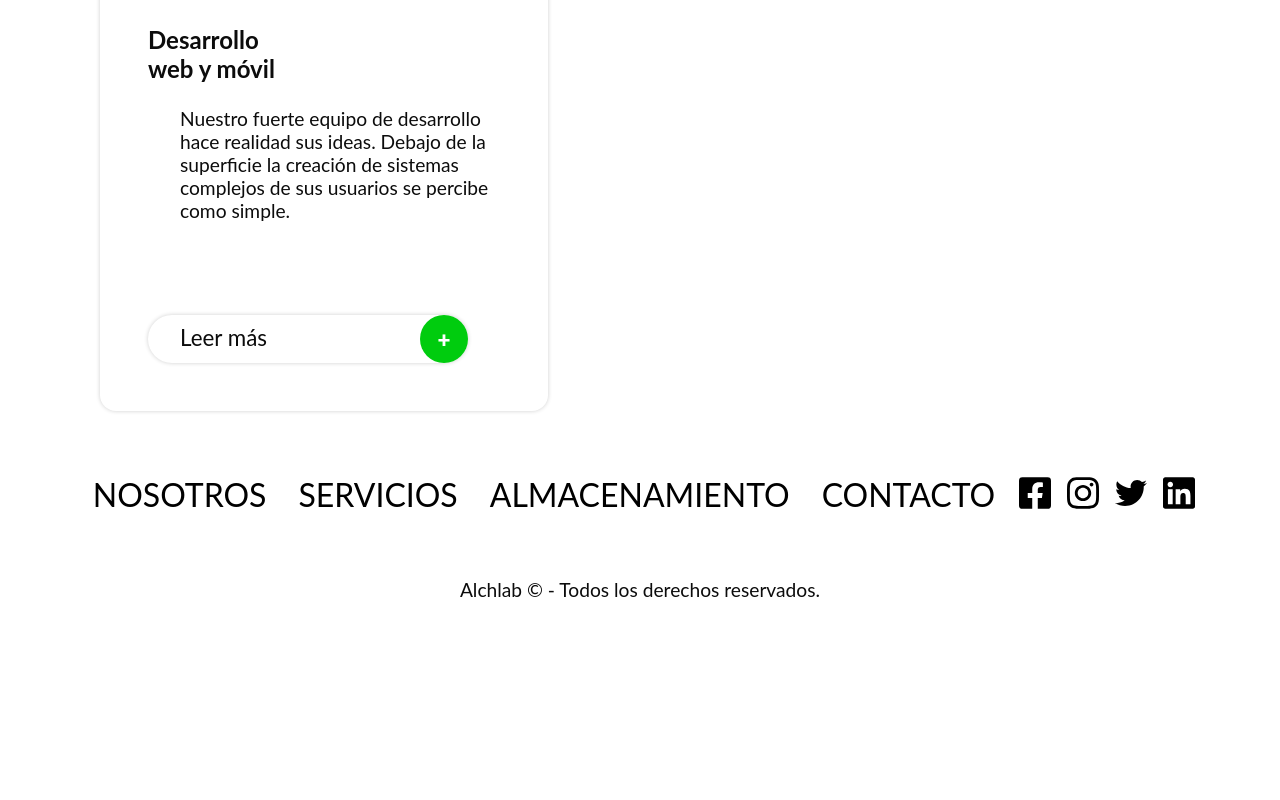
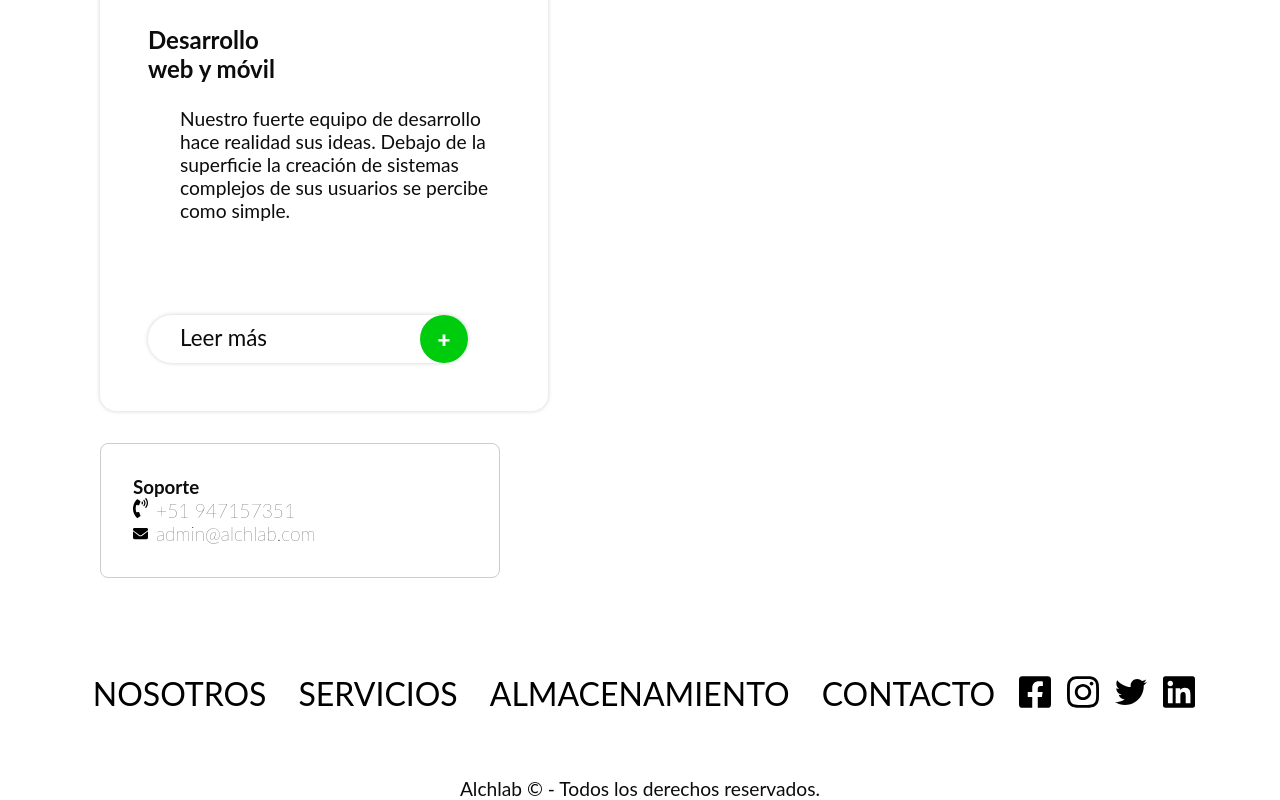
Before and after one commit to Alchlabsac/alchlab-production, a Next.js app: page / in a window 1280 px wide. Shown: the part 1209-2009 px from the top of the page. Before the commit the page ends 1810 px from the top, so only its background shows below. Built offline with nearby package versions, Linux system fonts and the light colour scheme.

Commit message:
:sparkles: [GH-3] Contact box finished

```diff
--- a/components/Contact/ContactBox/ContactBox.js
+++ b/components/Contact/ContactBox/ContactBox.js
@@ -0,0 +1,20 @@
+import React from "react";
+import styles from "./ContactBox.module.css"
+
+const ContactBox = ({ title, phone, email }) => {
+  return (
+    <div className={styles.contact}>
+      <h3 className={styles.contactTitle}>{title}</h3>
+      <div>
+        <img src="assets/contact-phone.svg" alt="Contact Phone" />
+        <span className={styles.contactPhone}>{phone}</span>
+      </div>
+      <div>
+        <img src="assets/contact-card.svg" alt="Contact email" />
+        <span className={styles.contactEmail}>{email}</span>
+      </div>
+    </div>
+  );
+};
+
+export default ContactBox;
--- /dev/null
+++ b/components/Contact/ContactBox/ContactBox.module.css
@@ -0,0 +1,29 @@
+.contact {
+  border: 1px solid #ccc;
+  margin: 2rem 0;
+  padding: 2rem;
+  border-radius: 0.5rem;
+  width: 25rem;
+}
+
+.contact img {
+  width: 15px;
+}
+
+.contactTitle {
+  font-weight: bold;
+}
+
+.contactPhone {
+  font-weight: lighter;
+  font-size: 1.2rem;
+  margin-left: 0.5rem;
+  margin-top: 1rem;
+}
+
+.contactEmail {
+  font-weight: lighter;
+  font-size: 1.2rem;
+  margin-left: 0.5rem;
+  margin-top: 1rem;
+}
--- a/components/UI/Boxes/ServiceBox/ServiceBox.js
+++ b/components/UI/Boxes/ServiceBox/ServiceBox.js
@@ -1,6 +1,5 @@
 import React from "react";
 import Button from "../../Button/Button";
-import Auxiliar from "../../../hoc/Auxiliar/Auxiliar";
 import styles from "./ServiceBox.module.css";
 
 const ServiceBox = ({ items }) => {
--- a/pages/index.js
+++ b/pages/index.js
@@ -6,6 +6,7 @@ import Container from "../components/UI/Container/Container";
 import ServiceBox from "../components/UI/Boxes/ServiceBox/ServiceBox";
 import { ServiceBoxItems } from "../components/UI/Boxes/ServiceBox/ServiceBoxItems";
 import PageTitleBox from "../components/UI/Boxes/PageTitleBox/PageTitleBox";
+import ContactBox from "../components/Contact/ContactBox/ContactBox";
 
 const IndexPage = () => {
   return (
@@ -15,6 +16,7 @@ const IndexPage = () => {
         <div>
           <PageTitleBox text="Qué hacemos"></PageTitleBox>
           <ServiceBox items={ServiceBoxItems} />
+          <ContactBox title="Soporte" phone="+51 947157351" email="admin@alchlab.com"></ContactBox>
         </div>
       </Container>
       <Footer />
```
Also changed, not shown: components/Contact/ContactBox/Contact.module.css (deleted).
